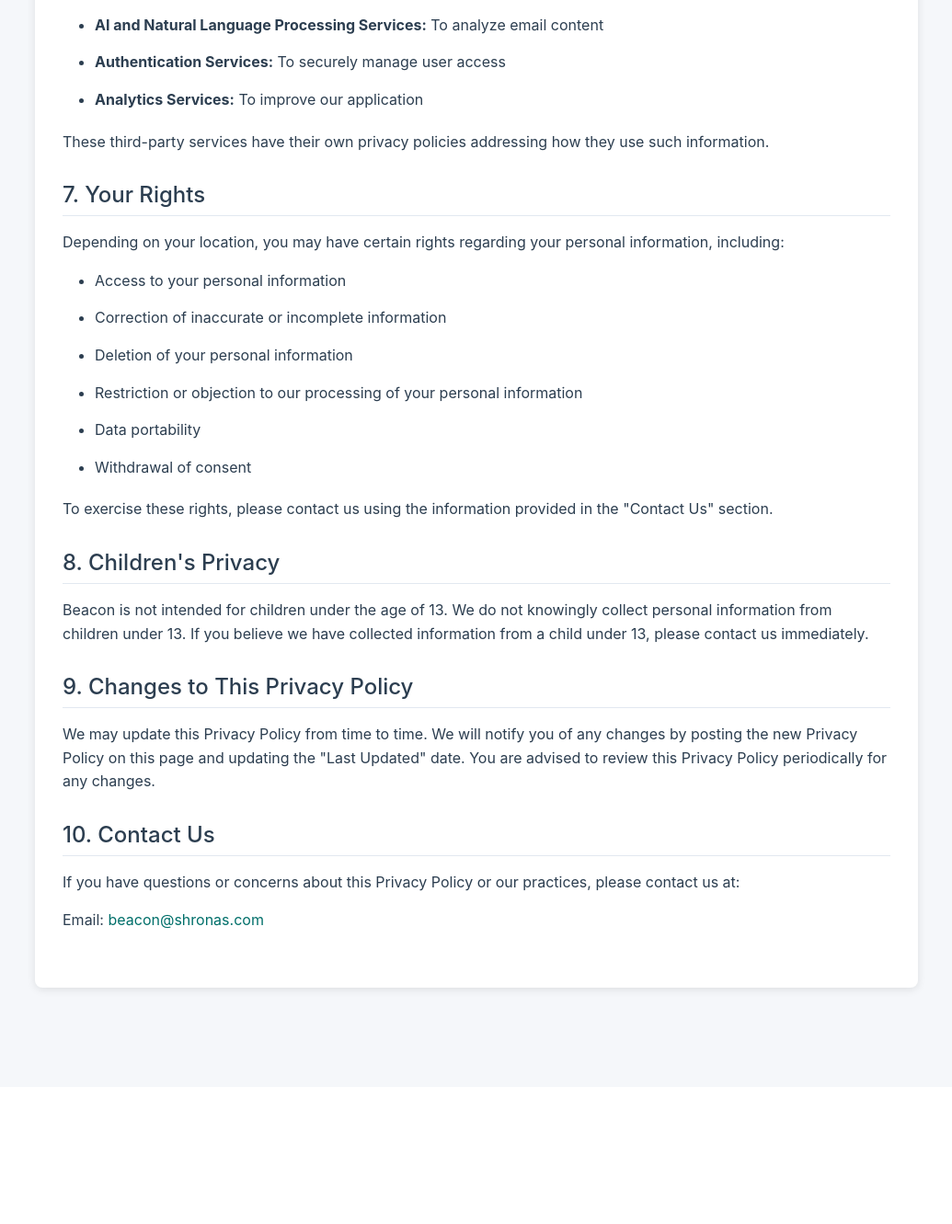
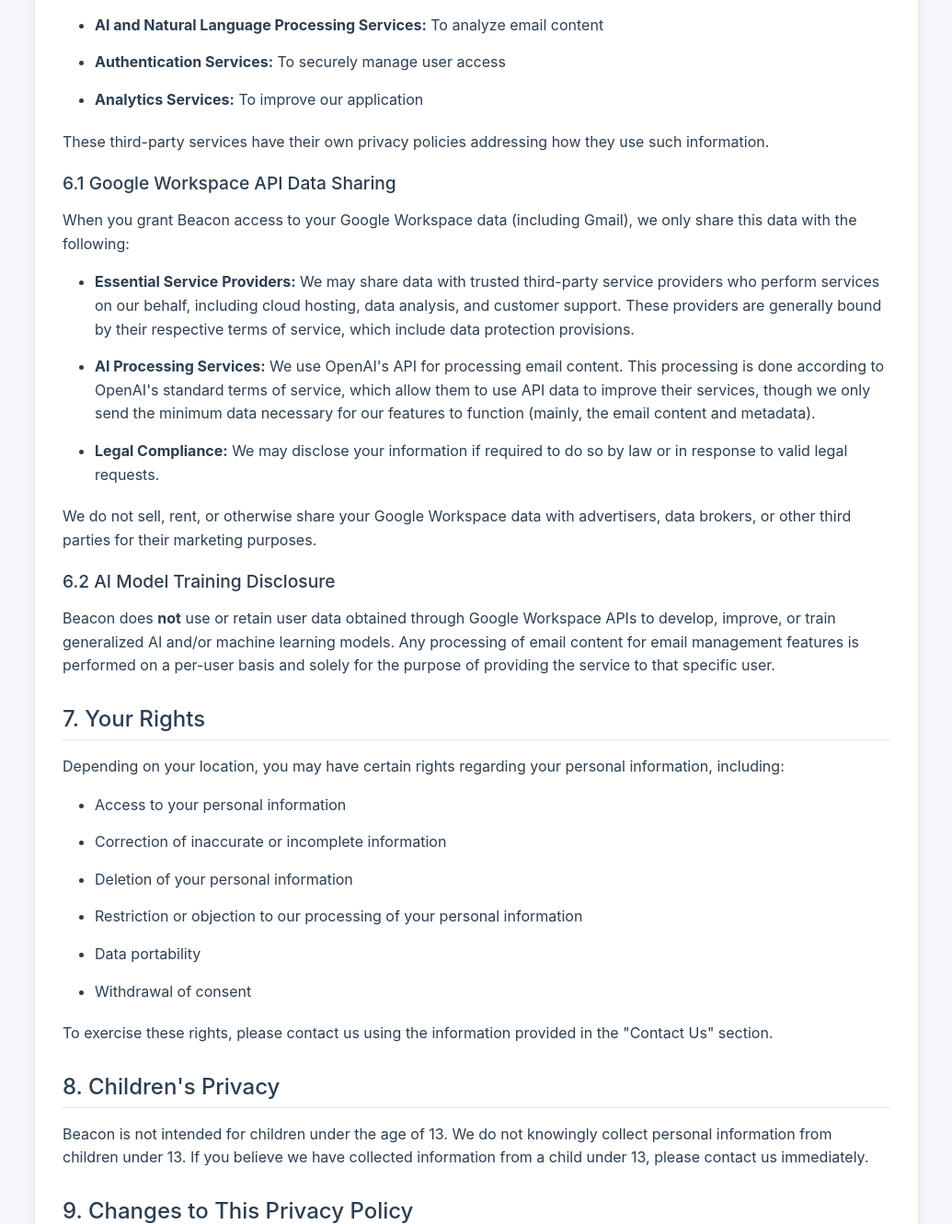
Before and after one commit to asergian/beacon, a Flask app: page /pages/privacy-policy in a window 1280 px wide. Shown: the part 2309-3640 px from the top of the page at 92% size, without its empty margins (122-1157 px from the left). Before the commit the page ends 3391 px from the top, so only its background shows below. Run offline with Flask 3, Linux system fonts and the light colour scheme; parts of the project's set-up code (start-up, migrations or seed data) failed here and were passed over.

Commit message:
fix: updated privacy policy for Google data compliance

```diff
--- a/app/templates/static/privacy_policy.html
+++ b/app/templates/static/privacy_policy.html
@@ -82,6 +82,18 @@
             <li><strong>Analytics Services:</strong> To improve our application</li>
         </ul>
         <p>These third-party services have their own privacy policies addressing how they use such information.</p>
+
+        <h3>6.1 Google Workspace API Data Sharing</h3>
+        <p>When you grant Beacon access to your Google Workspace data (including Gmail), we only share this data with the following:</p>
+        <ul>
+            <li><strong>Essential Service Providers:</strong> We may share data with trusted third-party service providers who perform services on our behalf, including cloud hosting, data analysis, and customer support. These providers are generally bound by their respective terms of service, which include data protection provisions.</li>
+            <li><strong>AI Processing Services:</strong> We use OpenAI's API for processing email content. This processing is done according to OpenAI's standard terms of service, which allow them to use API data to improve their services, though we only send the minimum data necessary for our features to function (mainly, the email content and metadata).</li>
+            <li><strong>Legal Compliance:</strong> We may disclose your information if required to do so by law or in response to valid legal requests.</li>
+        </ul>
+        <p>We do not sell, rent, or otherwise share your Google Workspace data with advertisers, data brokers, or other third parties for their marketing purposes.</p>
+
+        <h3>6.2 AI Model Training Disclosure</h3>
+        <p>Beacon does <strong>not</strong> use or retain user data obtained through Google Workspace APIs to develop, improve, or train generalized AI and/or machine learning models. Any processing of email content for email management features is performed on a per-user basis and solely for the purpose of providing the service to that specific user.</p>
     </section>
 
     <section>
```
